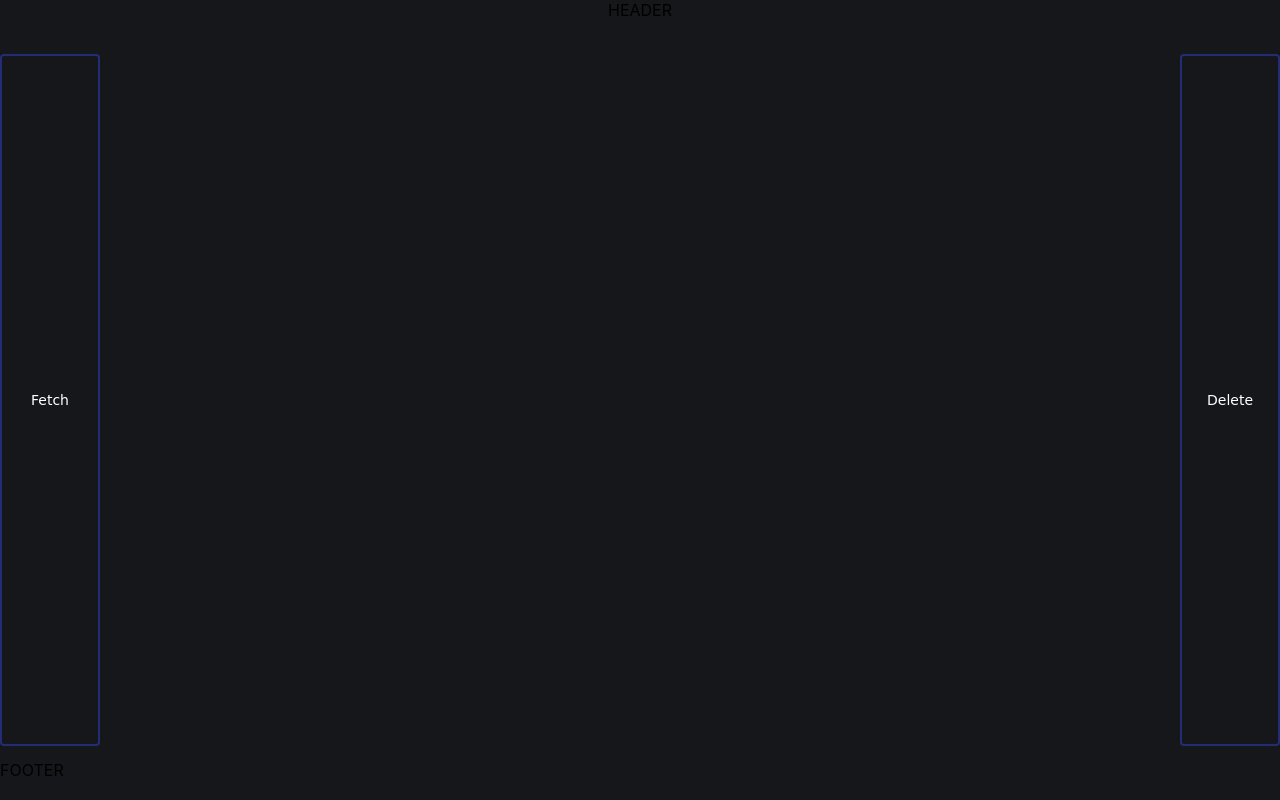
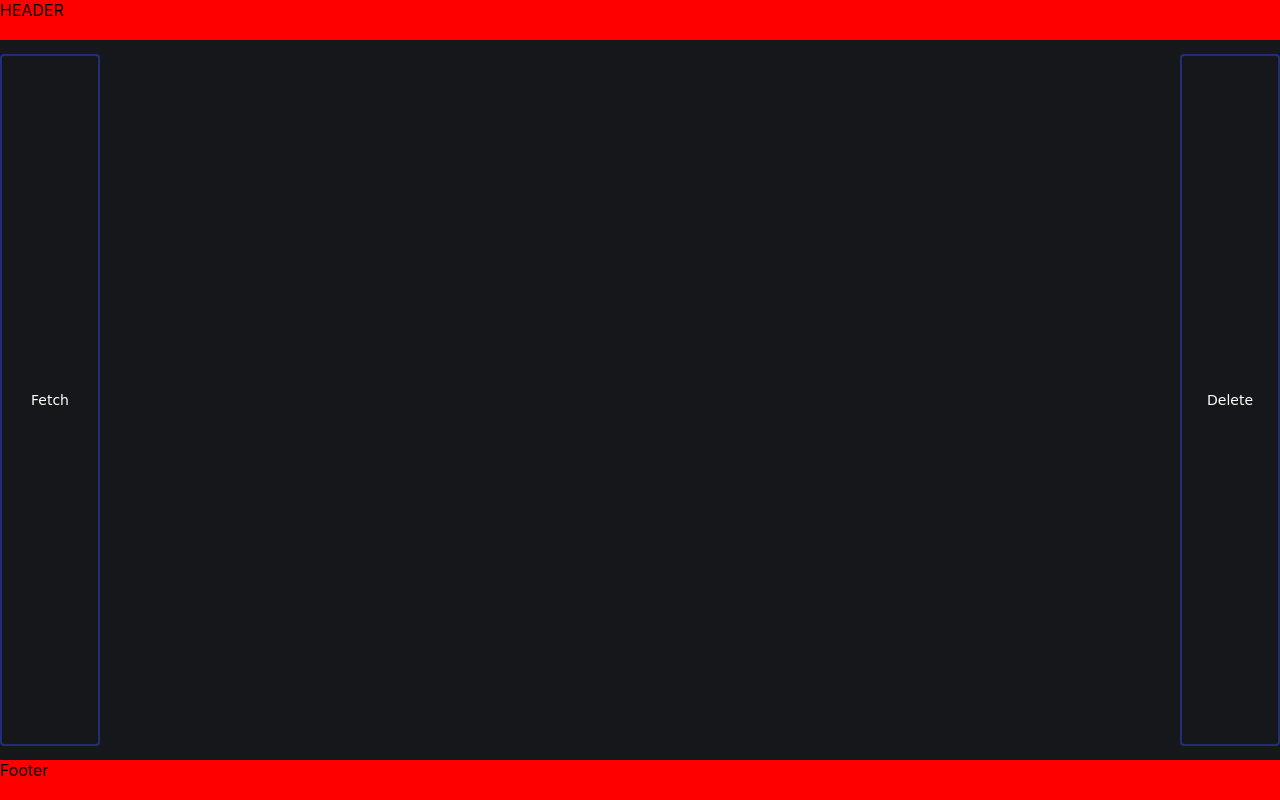
Before and after one commit to dimitrisafendras/web_crawler_fe, a React app: page / in a window 1280 px wide. Built offline with nearby package versions, Linux system fonts and the light colour scheme.

Commit message:
refactored header footer to atomic design principles

```diff
--- a/src/App.js
+++ b/src/App.js
@@ -31,8 +31,8 @@ class App extends Component {
             .then(
                 response => { console.log('>>>', response.data)
                     this.setState(
-                    {data: response.data}
-                )}
+                        {data: response.data}
+                    )}
             )
     }
 
@@ -56,13 +56,10 @@ class App extends Component {
                         'footer footer footer footer'
                     ]}
                 >
-                    <Cell
+                    <Header
                         id={'header'}
                         area={'header'}
-                        className={'Header'}
-                    >
-                        <Header/>
-                    </Cell>
+                    />
                     <Cell
                         id={'fetch'}
                         area={'fetch'}
@@ -88,12 +85,10 @@ class App extends Component {
                             className={'MainBtn'}
                         />
                     </Cell>
-                    <Cell
+                    <Footer
                         id={'footer'}
                         area={'footer'}
-                    >
-                        <Footer/>
-                    </Cell>
+                    />
                 </Grid>
             </div>
         );
--- a/src/App.scss
+++ b/src/App.scss
@@ -2,11 +2,6 @@
 
 .App{
   background-color: $primary;
-}
-
-.Header {
-  display: flex;
-  justify-content: center;
 }
 
 .MainBtn {
--- a/src/organisms/footer/Footer.scss
+++ b/src/organisms/footer/Footer.scss
@@ -3,4 +3,5 @@
 .Footer {
   min-height: 40px;
   max-height: 100px;
+  background-color: red;
 }
--- a/src/organisms/footer/index.js
+++ b/src/organisms/footer/index.js
@@ -1,10 +1,17 @@
 import React from 'react';
 import './Footer.scss';
+import {Cell} from '../../atoms';
 
-export const Footer = () => {
-    return (
-        <div className={`Footer`}>
-            FOOTER
-        </div>
-    );
-};
+export const Footer = (
+    {
+        id,
+        className,
+        area,
+    }) =>
+    <Cell
+        id={id}
+        area={area}
+        className={`Footer ${className}`}
+    >
+        Footer
+    </Cell>;
--- a/src/organisms/header/Header.scss
+++ b/src/organisms/header/Header.scss
@@ -3,4 +3,5 @@
 .Header {
   min-height: 40px;
   max-height: 100px;
+  background-color: red;
 }
--- a/src/organisms/header/index.js
+++ b/src/organisms/header/index.js
@@ -1,10 +1,17 @@
 import React from 'react';
 import './Header.scss';
+import {Cell} from '../../atoms';
 
-export const Header = () => {
-    return (
-        <div className={`Header`}>
-            HEADER
-        </div>
-    );
-};
+export const Header = (
+    {
+        id,
+        area,
+        className,
+    }) =>
+    <Cell
+        id={id}
+        area={area}
+        className={`Header ${className}`}
+    >
+        HEADER
+    </Cell>;
```
